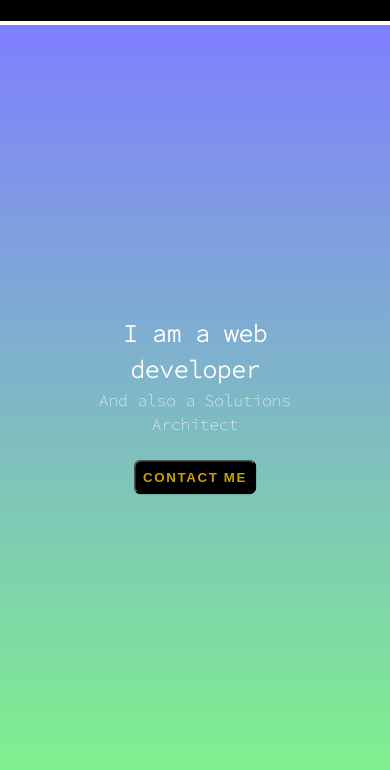
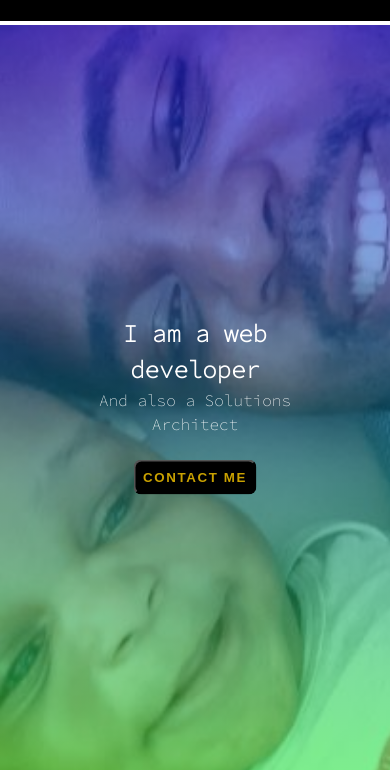
Before and after one commit to davidamg2002/family, a plain HTML site: page index.html in a window 390 px wide. Shown: the part 59-829 px from the top of the page. Drawn offline with Linux system fonts and the light colour scheme; files whose address does not match are found by name.

Commit message:
image changes

```diff
--- a/styles/style.css
+++ b/styles/style.css
@@ -84,7 +84,7 @@ a {
         rgba(0, 0, 255, 0.5),
         rgba(0, 255, 0, 0.5)
       ),
-      url("/family-portal/images/20200517_161532.jpg");
+      url("/family/images/fam_pix1.jpg");
     /* add a spefic height */
     height: 70vh;
     background-position: center;
@@ -273,7 +273,7 @@ a {
         rgba(0, 0, 255, 0.5),
         rgba(0, 255, 0, 0.5)
       ),
-      url("/family-portal/images/20200517_161532.jpg");
+      url("/family/images/fam_pix1.jpg");
     /* add a spefic height */
     height: 70vh;
     background-position: center;
@@ -380,7 +380,7 @@ a {
         rgba(0, 0, 255, 0.5),
         rgba(0, 255, 0, 0.5)
       ),
-      url("/family-portal/images/20200517_161532.jpg");
+      url("/family/images/fam_pix1.jpg");
     /* add a spefic height */
     height: 100vh;
     background-position: center;
```
